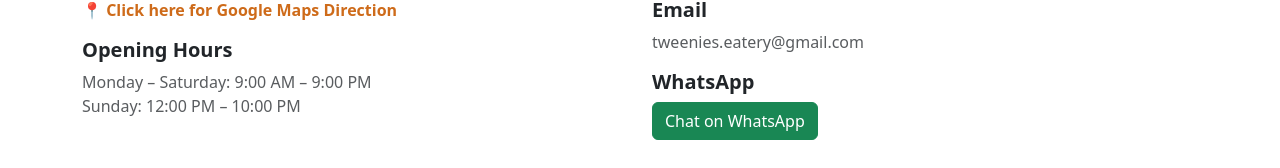
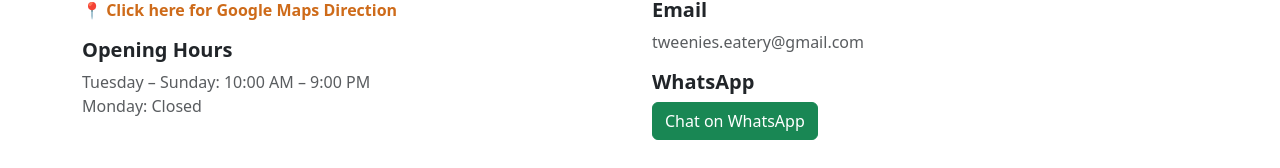
Before and after one commit to Ing-Kophi/tweenies-frontend, a React (Vite) app: page /contact in a window 1280 px wide. Shown: the part 392-560 px from the top of the page. Built offline with nearby package versions, Linux system fonts and the light colour scheme.

Commit message:
Update google maps link to start navigation

```diff
--- a/src/pages/Contact.jsx
+++ b/src/pages/Contact.jsx
@@ -18,7 +18,7 @@
               GPS Code: GN-0602-8123
             </p>
             <a
-              href="https://www.google.com/maps/search/?api=1&query=P2VJ+266,Tema"
+              href="https://www.google.com/maps/dir/?api=1&destination=P2VJ+266,Tema"
               target="_blank"
               rel="noopener noreferrer"
               className="text-decoration-none fw-semibold"
@@ -29,8 +29,8 @@
 
             <h5 className="fw-bold mt-3">Opening Hours</h5>
             <p className="text-muted">
-              Monday – Saturday: 9:00 AM – 9:00 PM <br />
-              Sunday: 12:00 PM – 10:00 PM
+              Tuesday – Sunday: 10:00 AM – 9:00 PM <br />
+              Monday: Closed
             </p>
           </div>
 
```
